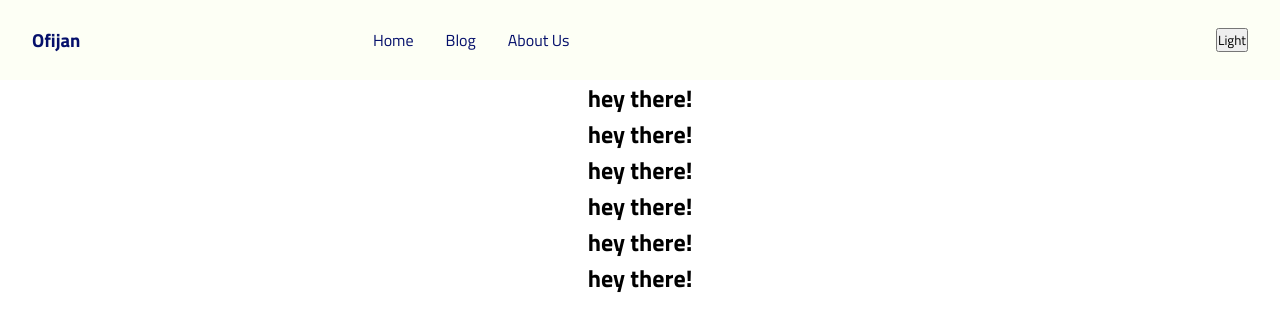
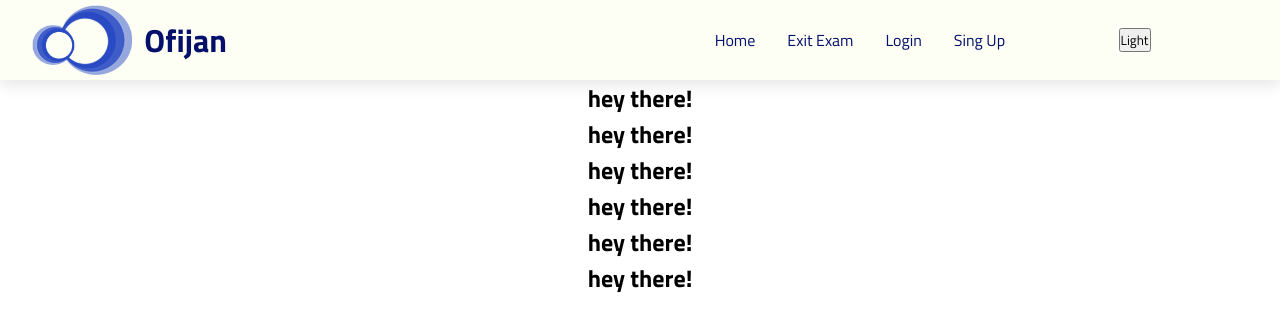
Before and after one commit to tadegits/ofijanreact, a React (Create React App) app: page / in a window 1280 px wide. Shown: the top 330 px of the page. Built offline with nearby package versions, Linux system fonts and the light colour scheme.

Commit message:
all changes

```diff
--- a/src/components/Navbar.js
+++ b/src/components/Navbar.js
@@ -3,6 +3,7 @@ import Light from './Light';
 import { useRef } from "react";
 import { FaBars, FaTimes } from "react-icons/fa";
 import "./Styles/Nav.css";
+import Logo from '../assets/image/logo.png';
 
 function Navbar() {
 	const navRef = useRef();
@@ -15,25 +16,31 @@ function Navbar() {
 
 	return (
 		<header>
-			<h3>Ofijan</h3>
+            <div className='logo'>
+                <img src={Logo} width={100} alt='Logo'/>
+			    <h1>Ofijan</h1>
+            </div>
 			<nav ref={navRef}>
-				<a href="/#">Home</a>
-				<a href="/#">Blog</a>
-				<a href="/#">About Us</a>
-				<button
+                    <a href="/#">Home</a>
+                    <a href="/#">Exit Exam</a>
+                    <a href="/#">Login</a>
+                    <a href="/#">Sing Up</a>
+				{ <button
 					className="nav-btn nav-close-btn"
 					onClick={showNavbar}>
 					<FaTimes />
-				</button>
+				</button> }
 			</nav>
-			<button
+
+            <div>
+                <Light/>
+            </div>
+
+            <button
 				className="nav-btn"
 				onClick={showNavbar}>
 				<FaBars />
 			</button>
-            <div>
-                <Light/>
-            </div>
 		</header>
 	);
 }
--- a/src/components/Styles/Nav.css
+++ b/src/components/Styles/Nav.css
@@ -22,6 +22,7 @@ header {
 	padding: 0 2rem;
 	background-color: var(--mainColor);
 	color: var(--textColor);
+    box-shadow: 0 5px 15px rgba(0, 0, 0, 0.1);
 }
 
 nav a {
@@ -50,6 +51,18 @@ header div,
 nav {
 	display: flex;
 	align-items: center;
+
+}
+nav.a{
+    white-space: nowarp;
+    font-weight:900;
+}
+.logo{
+    width: 50%;
+}
+
+.logo h1{
+    margin-left: 2%;
 }
 
 @media only screen and (max-width: 1024px) {
```
Also changed, not shown: src/assets/image/logo.png (added), src/education1.svg (added).
